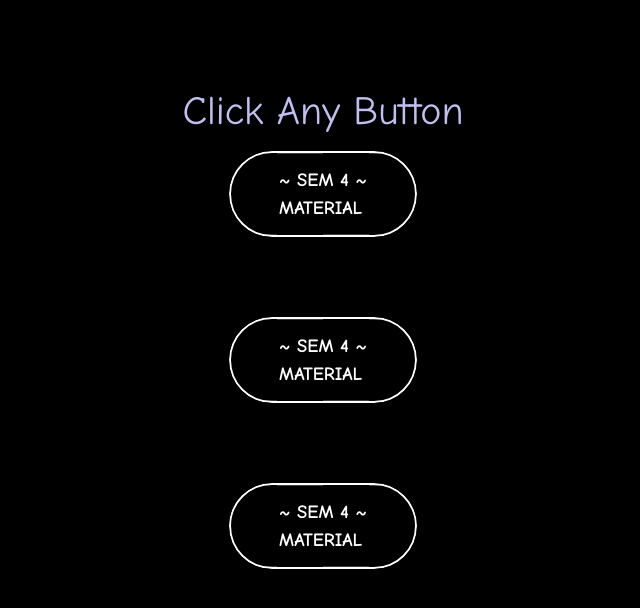
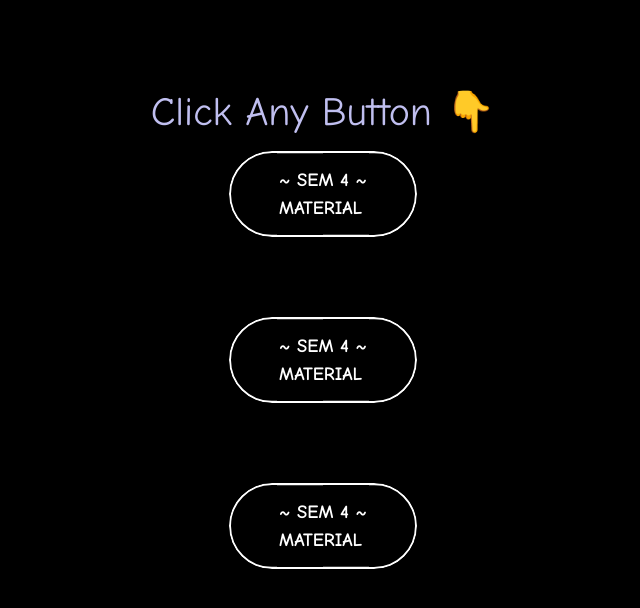
Before and after one commit to FlashXT/flashxt.github.io, a plain HTML site: page index.html in a window 1280 px wide. Shown: the whole page, without its empty margins (317-957 px from the left). Drawn offline with Linux system fonts and the light colour scheme.

Commit message:
Update index.html

```diff
--- a/index.html
+++ b/index.html
@@ -11,7 +11,7 @@
 
 <body oncontextmenu="return false">
     <div id="main">
-        <div id="space">Click Any Button</div>
+        <div id="space"> Click Any Button 👇 </div>
         <a href="https://flashxt.github.io/sem4" class="btn-12">
             <!-- <span>Sem 4<br>Material</span> -->
             <h3> ~ Sem 4 ~<br>Material</h3>
```
